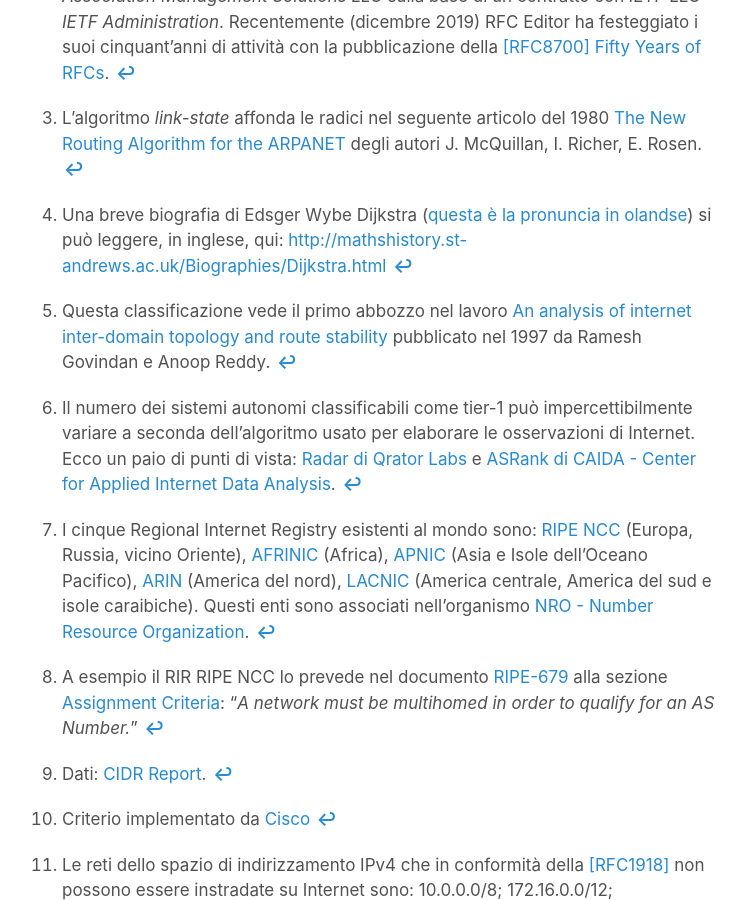
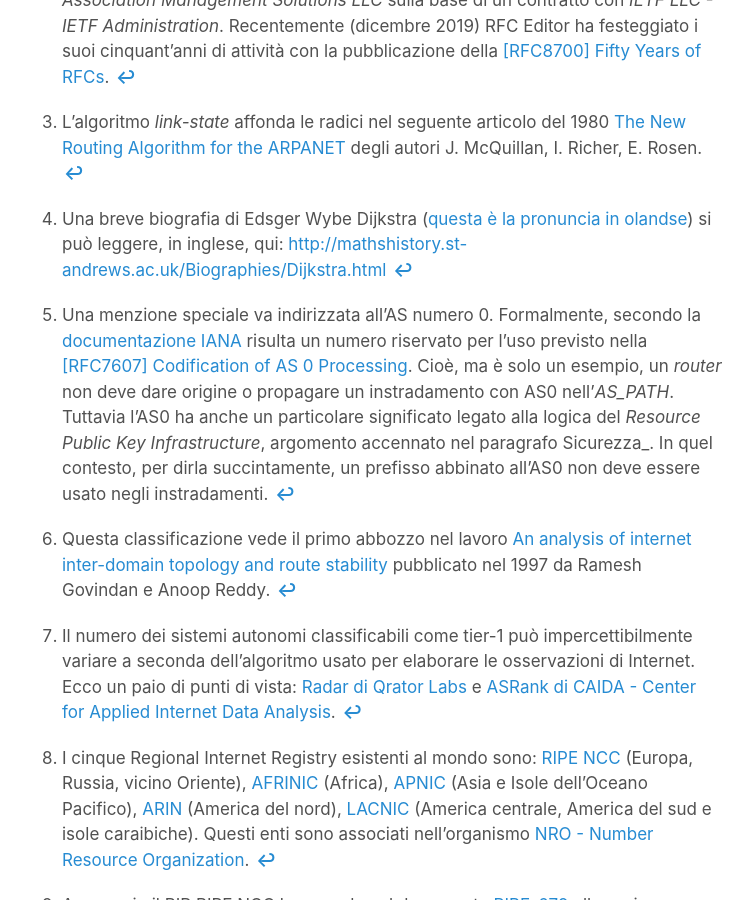
Before and after one commit to Peering101/peering101-it.github.io, a Jekyll site: the page built from _topics/bgp.md, in a window 1280 px wide and 900 px high, scrolled down 36403 px. Shown: the whole window, without its empty margins (268-1021 px from the left). Built offline with Jekyll 4.4.1, drawn with Linux system fonts in a browser that asks for light colours; some of the changed text lies outside the part shown.

Commit message:
Update bgp.md

```diff
--- a/_topics/bgp.md
+++ b/_topics/bgp.md
@@ -83,7 +83,7 @@ Da un punto di vista tecnico una definizione può essere rintracciata nella [[RF
 
 > *"Un sistema autonomo è un gruppo di uno o più prefissi IP gestito da uno o più operatori di rete con una politica di instradamento UNICA e BEN DEFINITA."* [t.d.r.] [CIT-RFC1930]\_
 
-Fino al 2007 la rappresentazione di un *AS* avveniva per mezzo di un numero [5] a 16 bit (a esempio 64500), dopodiché per mezzo di un numero a 32 bit (a esempio in formato *asplain* 65551 o, in formato *asdot+*, 1.15), come regolata dalla [[RFC5396] Textual Representation of Autonomous System (AS) Numbers](https://www.rfc-editor.org/rfc/rfc5396.txt).
+Fino al 2007 la rappresentazione di un *AS* avveniva per mezzo di un numero [^5] a 16 bit (a esempio 64500), dopodiché per mezzo di un numero a 32 bit (a esempio in formato *asplain* 65551 o, in formato *asdot+*, 1.15), come regolata dalla [[RFC5396] Textual Representation of Autonomous System (AS) Numbers](https://www.rfc-editor.org/rfc/rfc5396.txt).
 
 Più dettagliatamente possiamo considerare un "dentro" e un "fuori" dal punto di vista di un *AS* e cioè rispettivamente instradamenti *intra-AS* e instradamenti *inter-AS*.
 
```
